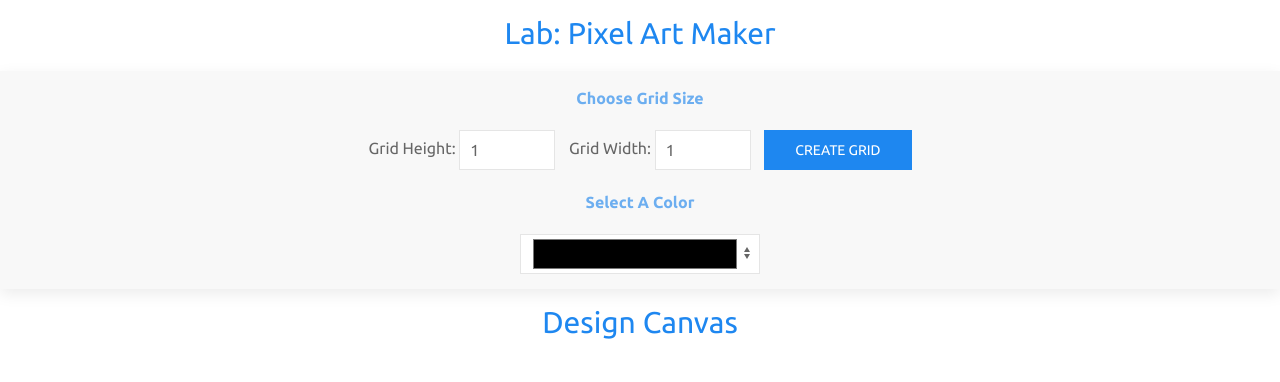
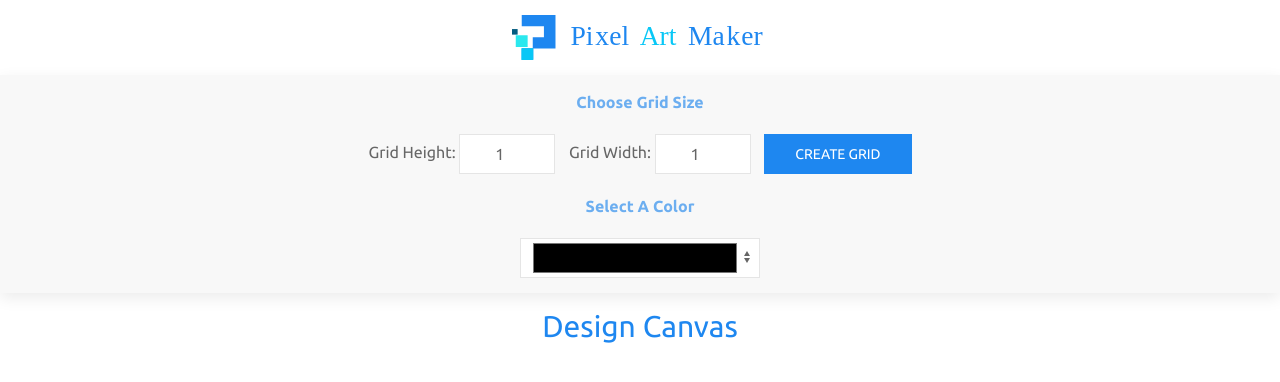
Before and after one commit to jaayheey/PixelArtMaker, a plain HTML site: page index.html in a window 1280 px wide. Drawn offline with nearby package versions, Linux system fonts and the light colour scheme.

Commit message:
Update: ArtMaker logo, css and html

```diff
--- a/css/style.css
+++ b/css/style.css
@@ -9,7 +9,11 @@ h1 {
     margin-top: .5em;
     color: #1e87f0;
 }
-
+.logo{
+    width: 20%;
+    height: 20%;
+    margin: 15px 0px;
+}
 table,
 tr,
 td {
@@ -29,9 +33,10 @@ td {
     width: 20px;
 }
 
-input[type=number] {
+.uk-input {
     width: 6em;
     margin-right: 10px;
+    text-align: center;
 }
 
 .uk-card-body {
--- a/index.html
+++ b/index.html
@@ -2,14 +2,23 @@
 <html>
 <head>
     <title>Pixel Art Maker! - Team 167 :)</title>
+
+    <!-- Google Font Script -->
     <link href="https://fonts.googleapis.com/css?family=Ubuntu:300,400,500,700" rel="stylesheet">
+    <!-- CSS Framework -->
     <link rel="stylesheet" href="css/uikit.min.css">
+    <!-- CSS Style -->
     <link rel="stylesheet" href="css/style.css">
+    <!-- Jquery Script -->
     <script src="https://ajax.googleapis.com/ajax/libs/jquery/3.2.1/jquery.min.js"></script>
 </head>
+
+ <!-- Body Start Here -->
 <body>
-    <h1>Lab: Pixel Art Maker</h1>
+    <!-- Logo -->
+    <img src="img/logo.svg" alt="Pixel Art Maker" class="logo">
 
+     <!-- Form and Action Element -->
     <div class="uk-text-center" uk-grid>
         <div class="uk-width-auto">
             <div class="uk-card uk-card-default uk-card-body uk-background-muted">
@@ -29,10 +38,12 @@
 
     </div>
 
-
+<!-- Canvas Display -->
     <h1>Design Canvas</h1>
     <table id="pixelCanvas"></table>
 
+    <!-- PixelMaker Script -->
     <script src="script/designs.js"></script>
 </body>
+ <!-- Body Ends Here -->
 </html>
```
Also changed, not shown: img/logo.svg (added), 1 other file.
